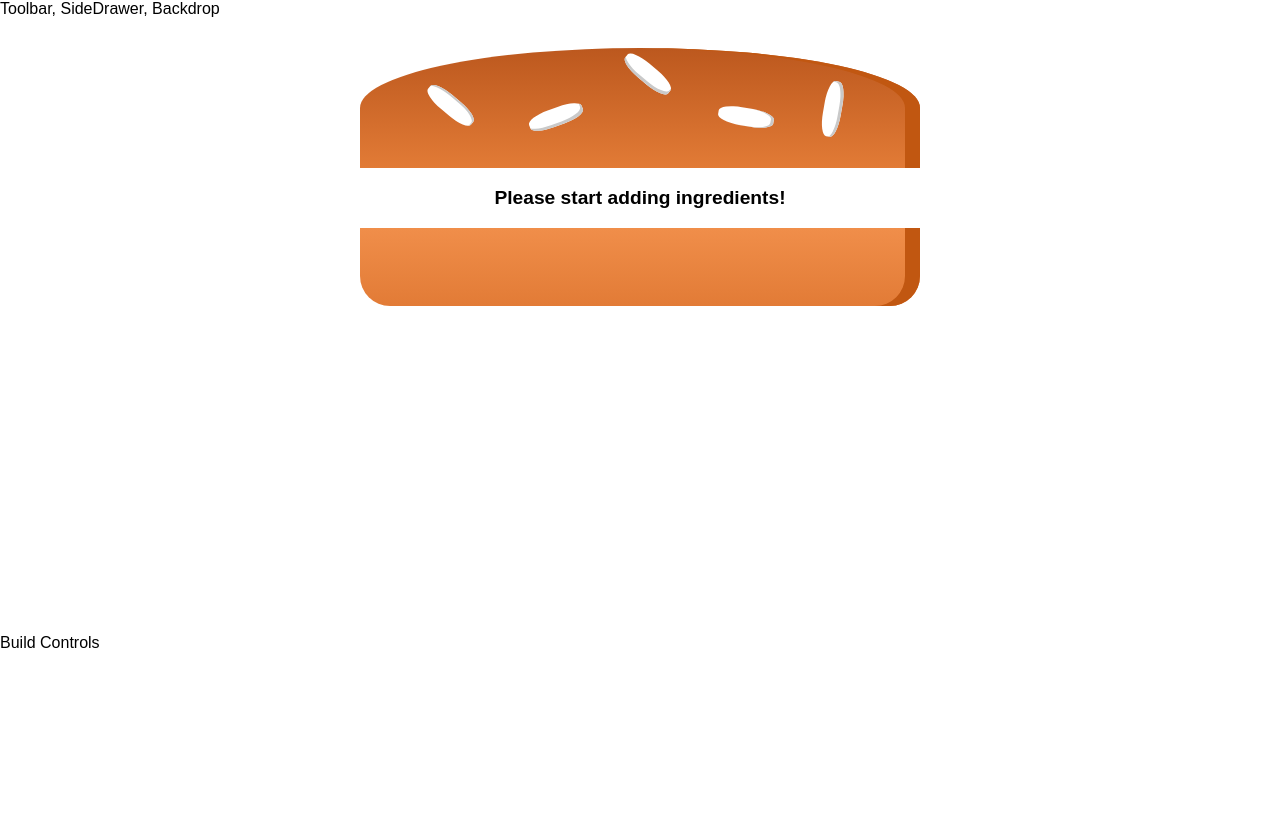
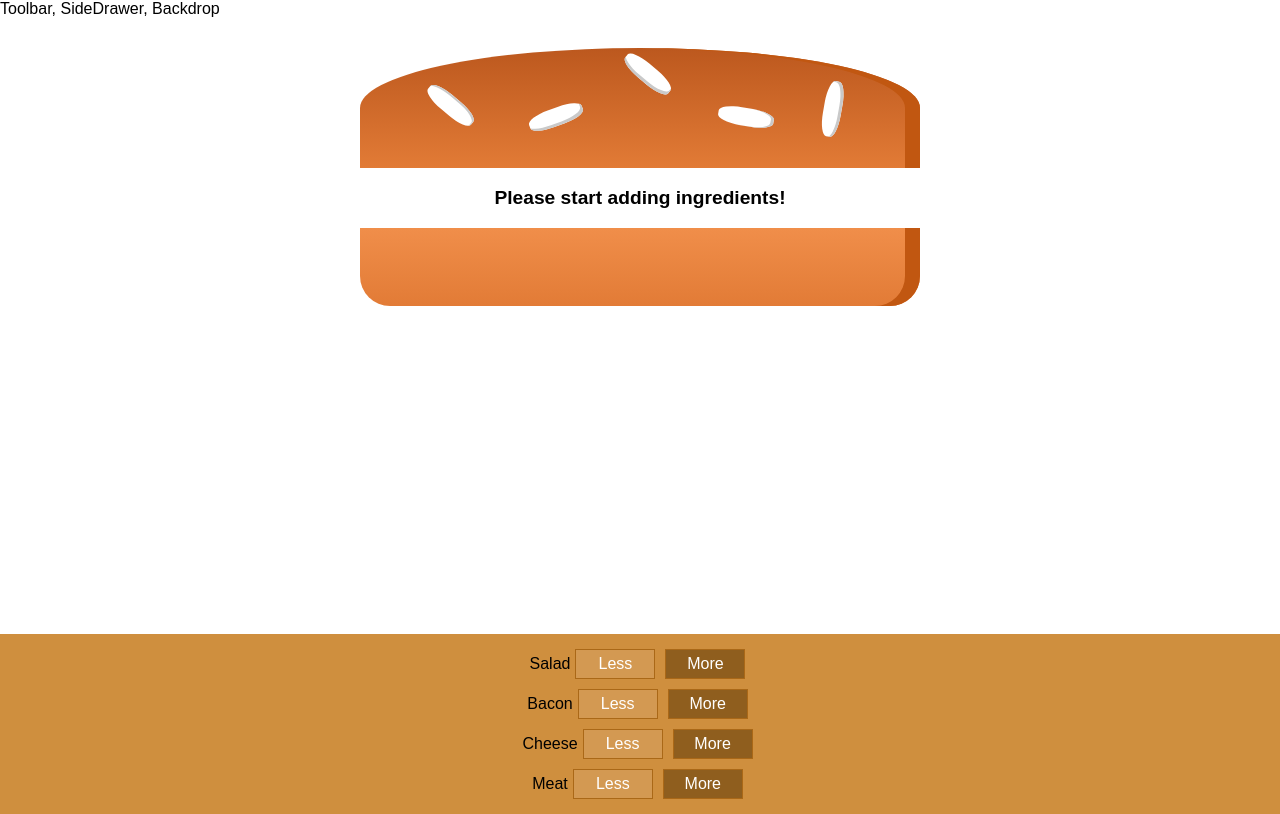
Before and after one commit to zabroski/burger-app, a React app: page / in a window 1280 px wide. Built offline with nearby package versions, Linux system fonts and the light colour scheme.

Commit message:
outputing multiple build controls

```diff
--- /dev/null
+++ b/src/components/Burger/BuildControls/BuildControl/BuildControl.css
@@ -0,0 +1,56 @@
+.BuildControl {
+    display: flex;
+    justify-content: space-between;
+    align-items: center;
+    margin: 5px 0;
+}
+
+.BuildControl button {
+    display: block;
+    font: inherit;
+    padding: 5px;
+    margin: 0 5px;
+    width: 80px;
+    border: 1px solid #AA6817;
+    cursor: pointer;
+    outline: none;
+}
+
+.BuildControl button:disabled {
+    background-color: #AC9980;
+    border: 1px solid #7E7365;
+    color: #ccc;
+    cursor: default;
+}
+
+.BuildControl button:hover:disabled {
+    background-color: #AC9980;
+    color: #ccc;
+    cursor: not-allowed;
+}
+
+.Label {
+    padding: 10px;
+    font-weight: bold;
+    width: 80px;
+}
+
+.BuildControl .Less {
+    background-color: #D39952;
+    color: white;
+}
+
+.BuildControl .More {
+    background-color: #8F5E1E;
+    color: white;
+}
+
+.BuildControl .Less:hover, .BuildControl .Less:active {
+    background-color: #DAA972;
+    color: white;
+}
+
+.BuildControl .More:hover,.BuildControl .More:active {
+    background-color: #99703F;
+    color: white;
+}
--- /dev/null
+++ b/src/components/Burger/BuildControls/BuildControl/BuildControl.js
@@ -0,0 +1,14 @@
+import React from 'react';
+
+
+import classes from './BuildControl.css';
+
+const buildControl = (props) => (
+    <div className={classes.BuildControl}>
+        <div classes={classes.Label}>{props.label}</div>
+        <button className={classes.Less}>Less</button>
+        <button className={classes.More}>More</button>
+    </div>
+)
+
+export default buildControl;
--- /dev/null
+++ b/src/components/Burger/BuildControls/BuildControls.css
@@ -0,0 +1,10 @@
+.BuildControls {
+    width: 100%;
+    background-color: #CF8F3E;
+    display: flex;
+    flex-flow: column;
+    align-items: center;
+    box-shadow: 0 2px 1px #ccc;
+    margin: auto;
+    padding: 10px 0;
+}
--- /dev/null
+++ b/src/components/Burger/BuildControls/BuildControls.js
@@ -0,0 +1,22 @@
+import React from 'react';
+import classes from './BuildControls.css';
+import BuildControl from './BuildControl/BuildControl';
+
+
+const controls = [
+    { label: 'Salad', type: 'salad' },
+    { label: 'Bacon', type: 'bacon' },
+    { label: 'Cheese', type: 'cheese' },
+    { label: 'Meat', type: 'meat' },
+];
+
+const buildControls = (props) => (
+    <div className={classes.BuildControls}>
+        {controls.map(ctrl => (
+            <BuildControl key={ctrl.label} label={ctrl.label} />
+        ))}
+
+    </div>
+)
+
+export default buildControls;
--- a/src/containers/BurgerBuilder/BurgerBuilder.js
+++ b/src/containers/BurgerBuilder/BurgerBuilder.js
@@ -1,6 +1,7 @@
 import React, { Component } from "react";
 import Aux from '../../hoc/Aux';
-import Burger from '../../components/Burger/Burger'
+import Burger from '../../components/Burger/Burger';
+import BuildControls from '../../components/Burger/BuildControls/BuildControls'
 
 class BurgerBuilder extends Component {
     state = {
@@ -15,7 +16,7 @@
         return (
             <Aux>
                 <Burger ingredients={this.state.ingredients} />
-                <div>Build Controls</div>
+                <BuildControls />
             </Aux>
         )
     }
```
